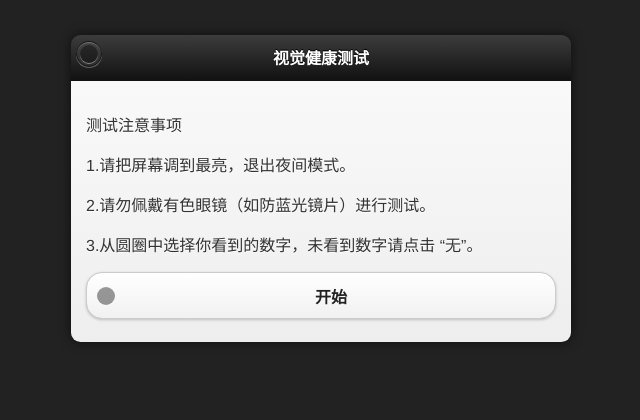
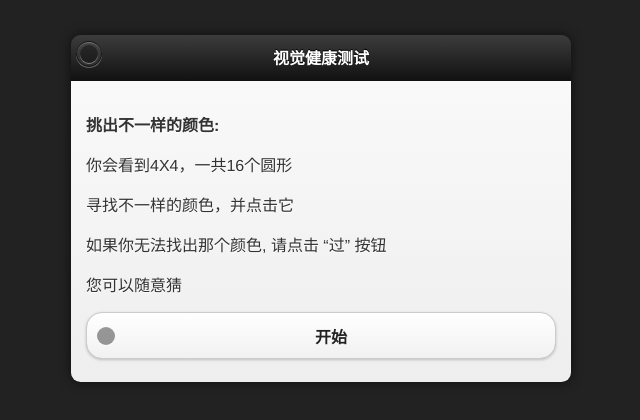
Before and after one commit to kingdido999/color-blind-test, a plain HTML site: page index.html in a window 1280 px wide. Shown: the whole page, without its empty margins (319-959 px from the left). Drawn offline with Linux system fonts and the light colour scheme.

Commit message:
改成oddity

```diff
--- a/index.html
+++ b/index.html
@@ -27,7 +27,7 @@
 
   <script>
     var options = {
-        format: "number",
+        format: "oddity",
         response_max_dt: 0,
         confidence_goal: 90,
         show_status: "on",
```
